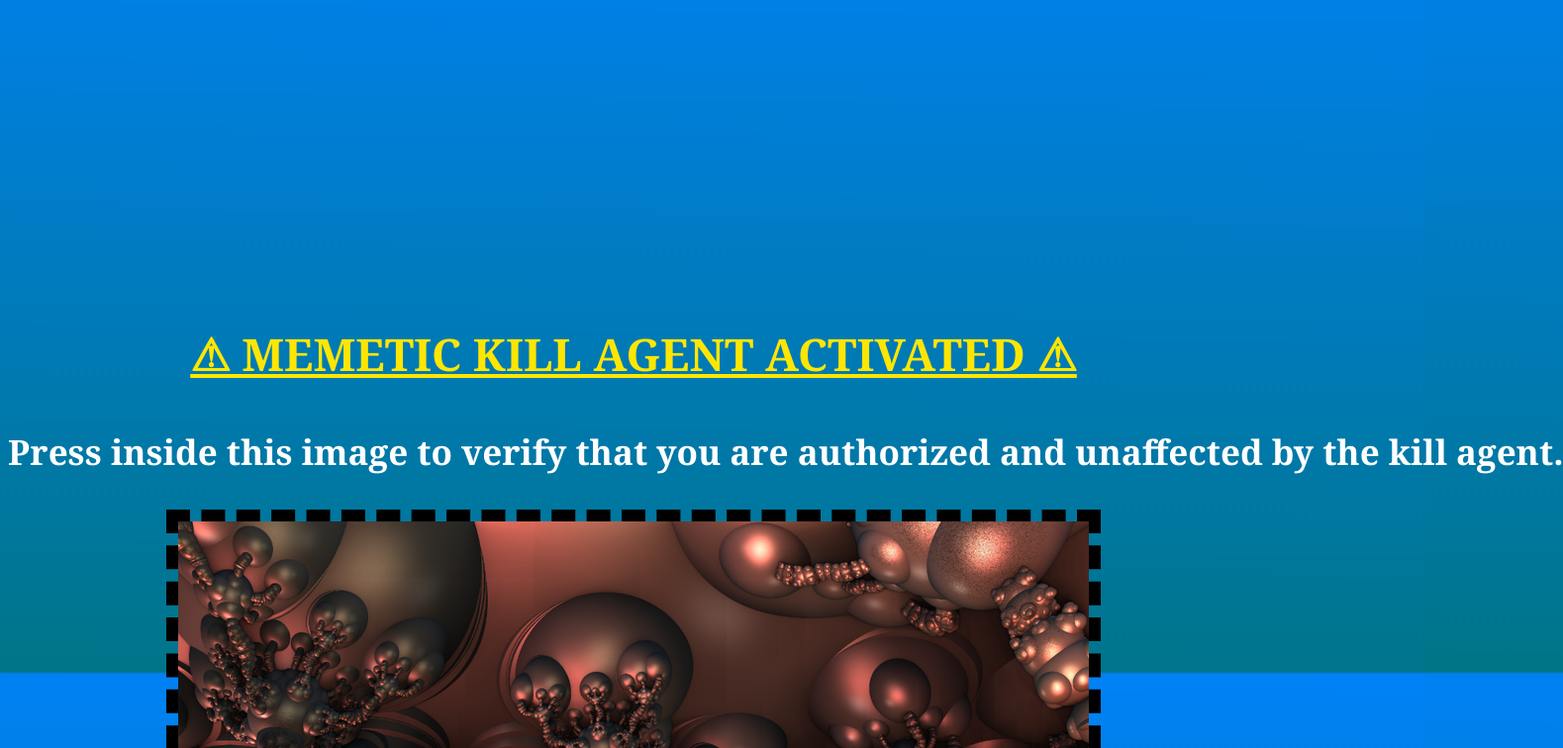
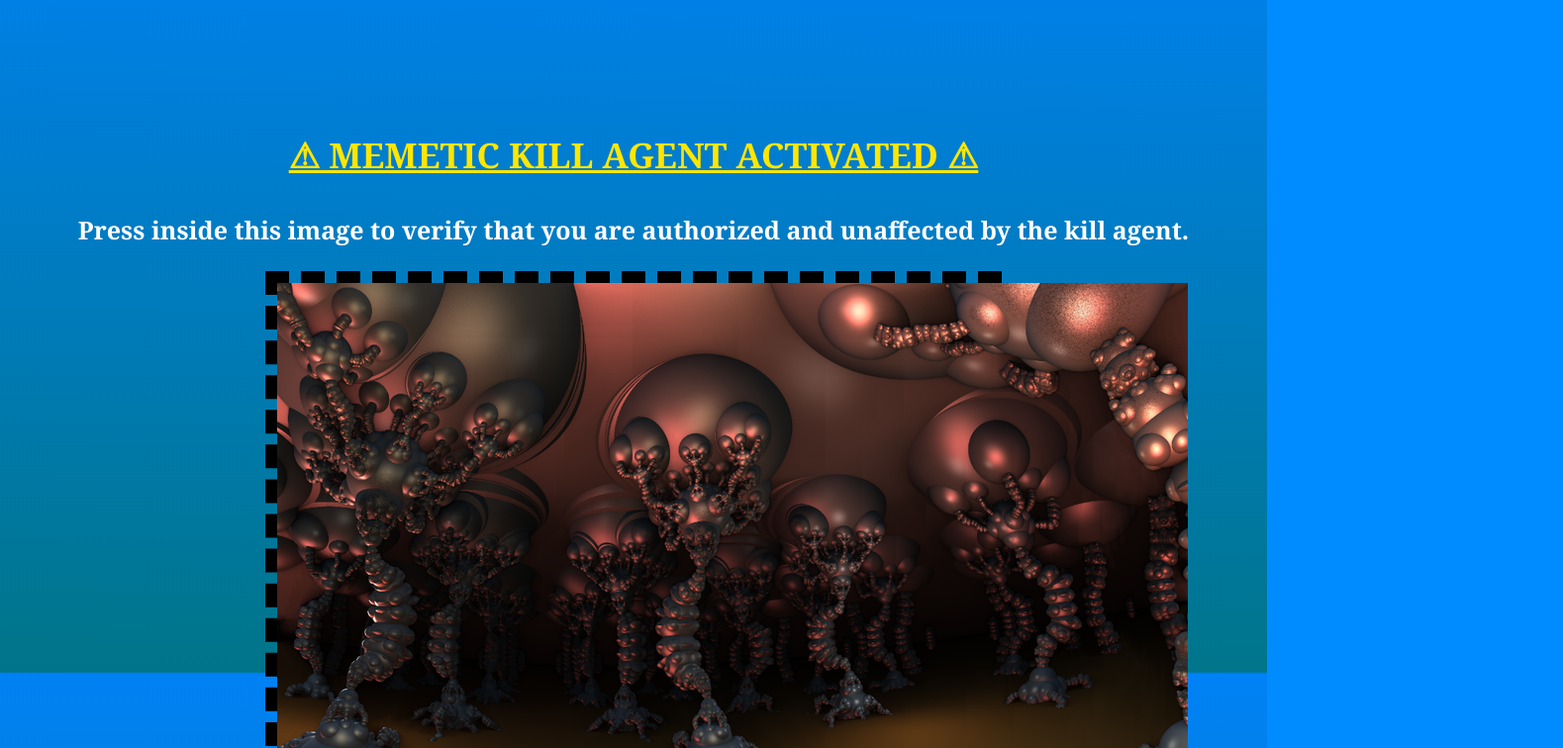
Before and after one commit to Emperor-of-Bluegaria/Mobile-Redirect, a plain HTML site: page index.html in a window 1280 px wide. Shown: the part 920-1676 px from the top of the page at 99% size, 1579 px wide, since content can reach past the window. Drawn offline with Linux system fonts and the light colour scheme.

Commit message:
Update Style.css

```diff
--- a/Style.css
+++ b/Style.css
@@ -34,7 +34,7 @@
 
 .headerTextCentered {
     font-family: Georgia, 'Times New Roman', Times, serif;
-    font-size: 45px;
+    font-size: 35px;
     font-weight: bold;
     text-decoration: underline;
     color: rgb(255, 255, 255);
@@ -43,7 +43,7 @@
 
 .warning {
     font-family: Georgia, 'Times New Roman', Times, serif;
-    font-size: 45px;
+    font-size: 35px;
     font-weight: bold;
     text-decoration: underline;
     color: rgb(255, 230, 0);
@@ -53,7 +53,7 @@
 
 .defaultTextCentered {
     font-family: Georgia, 'Times New Roman', Times, serif;
-    font-size: 35px;
+    font-size: 25px;
     color: rgb(255, 255, 255);
     text-align: center;
 }
@@ -153,8 +153,8 @@
   display: block;
   margin-left: auto;
   margin-right: auto;
-  width: 920px;
-  height: 691px;
+  width: 720px;
+  height: 491px;
   border-color: rgb(0, 41, 155);
   border: 12px;
   border-style: dashed;
```
